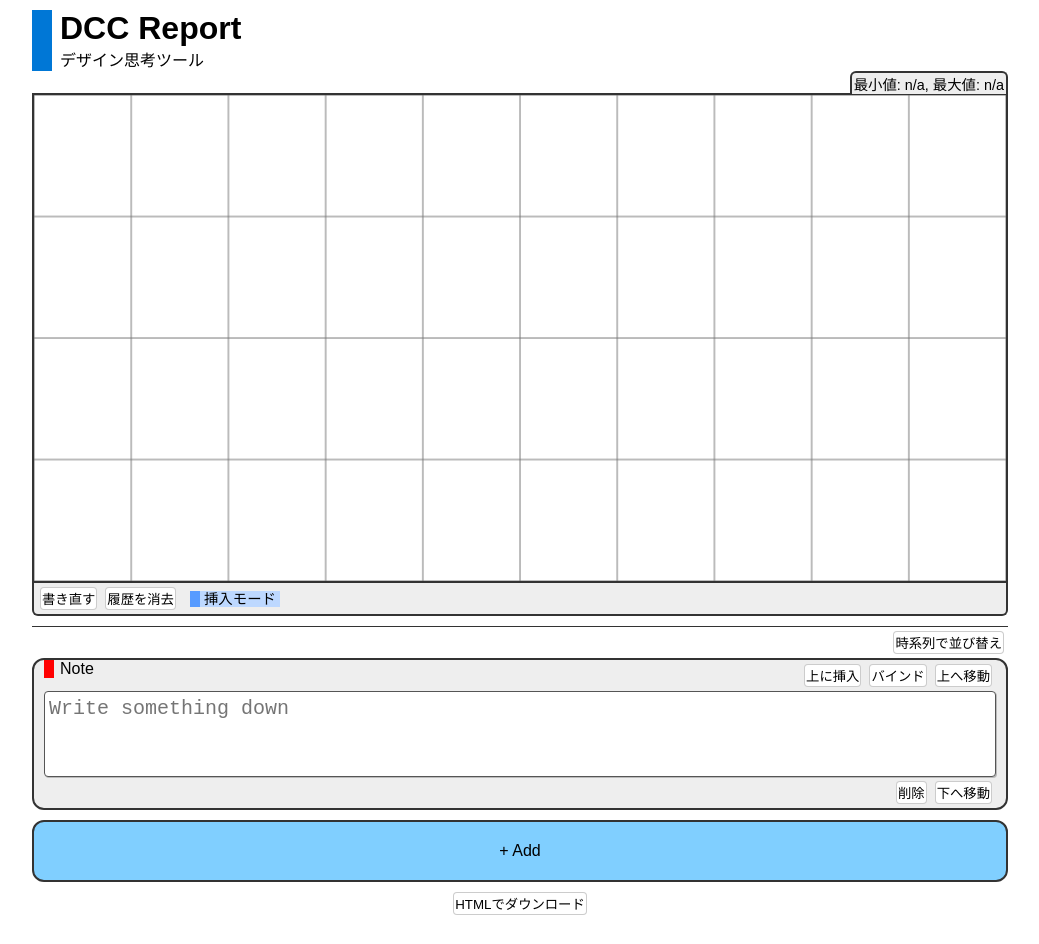
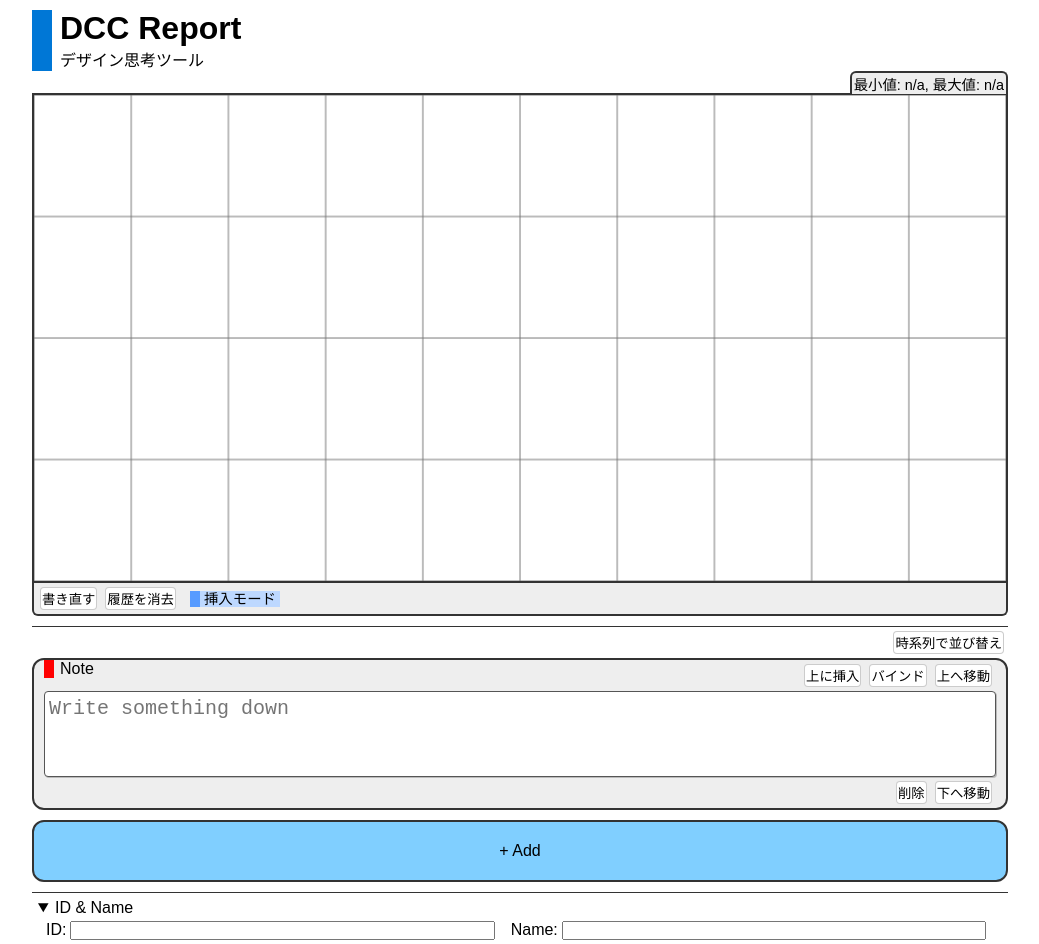
Before and after one commit to prog-g/dcc-report, a React app: page / in a window 1280 px wide. Shown: the top 944 px of the page, without its empty margins (120-1159 px from the left). Built offline with nearby package versions, Linux system fonts and the light colour scheme.

Commit message:
IDと氏名を記入する欄を作る (#38)

```diff
--- a/src/App.tsx
+++ b/src/App.tsx
@@ -3,6 +3,7 @@ import Graph from "./Graph";
 import { makeGraph } from "./lib/graph";
 import { newNote } from "./lib/note";
 import { download } from "./lib/util";
+import NameEntry from "./NameEntry";
 import NoteList from "./NoteList";
 
 const App: React.FunctionComponent = () => {
@@ -29,6 +30,7 @@ const App: React.FunctionComponent = () => {
         setNotes={setNotes}
         setBindingTargetId={setBindingTargetId}
       />
+      <NameEntry />
       <button className="download" onClick={download}>
         HTMLでダウンロード
       </button>
--- /dev/null
+++ b/src/NameEntry.tsx
@@ -0,0 +1,31 @@
+import React from "react";
+
+const NameEntry: React.FunctionComponent = () => {
+  const [id, setId] = React.useState("");
+  const [name, setName] = React.useState("");
+  const edit: (
+    setter: SetStateFunc<string>
+  ) => (e: React.ChangeEvent<HTMLInputElement>) => void = (setter) => (
+    e
+  ): void => {
+    setter(e.target.value);
+  };
+  return (
+    <div className="name-entry">
+      <details open>
+        <summary>ID &amp; Name</summary>
+        <div className="name-form">
+          <label>
+            ID:<input type="text" value={id} onChange={edit(setId)}></input>
+          </label>
+          <label>
+            Name:
+            <input type="text" value={name} onChange={edit(setName)}></input>
+          </label>
+        </div>
+      </details>
+    </div>
+  );
+};
+
+export default NameEntry;
--- a/src/style.css
+++ b/src/style.css
@@ -132,6 +132,29 @@ button:active {
   background: #80cfff;
 }
 
+.name-entry {
+  padding: 6px;
+  margin-top: 10px;
+  border-top: 1px solid #333;
+}
+
+.name-form {
+  display: flex;
+  padding-left: 8px;
+  margin-top: 4px;
+}
+
+.name-form > label {
+  display: flex;
+  flex-grow: 1;
+  margin-right: 16px;
+}
+
+.name-form > label > input {
+  flex-grow: 1;
+  margin-left: 4px;
+}
+
 .download {
   display: block;
   margin: 0 auto;
```
